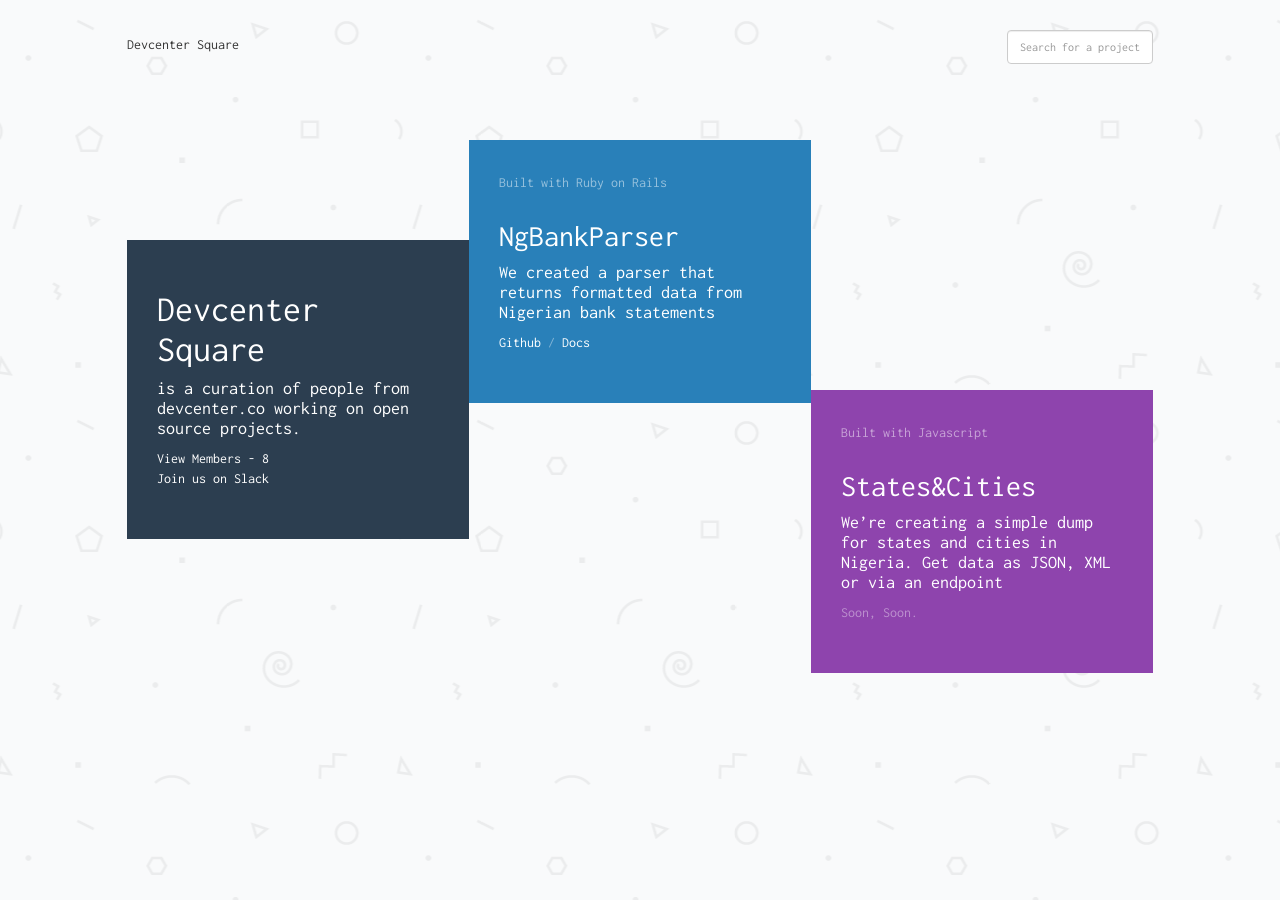
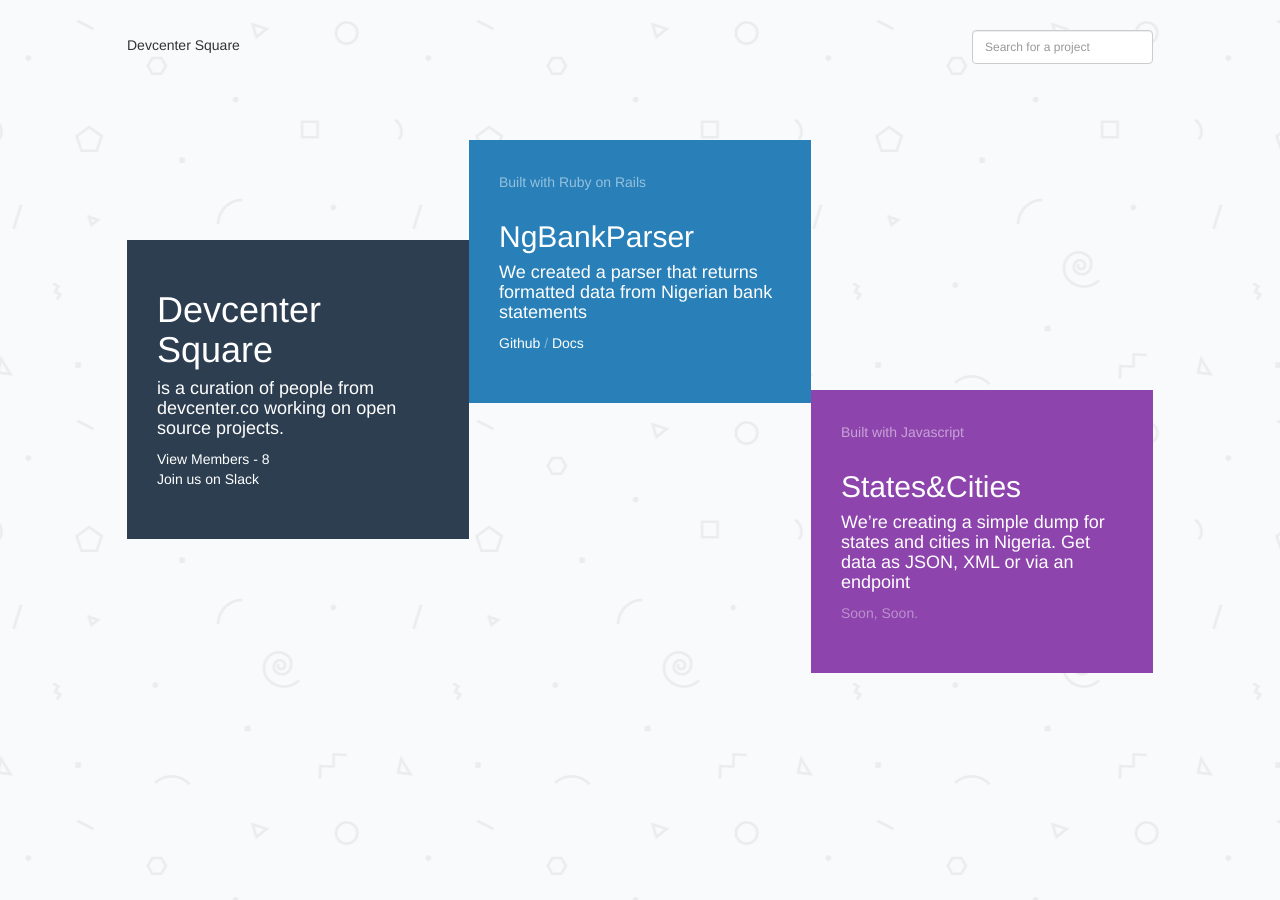
Before and after one commit to devcenter-square/devcenter-square.github.io, a Jekyll site: the page built from index.html, in a window 1280 px wide. Built offline with Jekyll 4.4.1, drawn with Linux system fonts in a browser that asks for light colours; some web fonts are replaced.

Commit message:
Changed font to hack

```diff
--- a/css/main.css
+++ b/css/main.css
@@ -1,4 +1,4 @@
-@import url(https://fonts.googleapis.com/css?family=Inconsolata:400,700);
+@import url(https://cdn.jsdelivr.net/font-hack/2.010/css/hack.min.css);
 /*! HTML5 Boilerplate v5.0 | MIT License | http://h5bp.com/ */
 *,
 *:before,
@@ -8,7 +8,7 @@
 html,
 body {
   height: 100%;
-  font-family: "Inconsolata", Helvetica, Helvetica Neue, Arial;
+  font-family: "Hack", Helvetica, Helvetica Neue, Arial;
   -webkit-font-smoothing: antialiased;
 }
 html {
--- a/css/main.less
+++ b/css/main.less
@@ -1,6 +1,5 @@
 /*! HTML5 Boilerplate v5.0 | MIT License | http://h5bp.com/ */
-@import url(https://fonts.googleapis.com/css?family=Inconsolata:400,700);
-
+@import url(https://cdn.jsdelivr.net/font-hack/2.010/css/hack.min.css);
 *,
 *:before,
 *:after {
@@ -9,7 +8,7 @@
 
 html, body {
     height: 100%;
-    font-family: "Inconsolata", Helvetica, Helvetica Neue, Arial;
+    font-family: "Hack", Helvetica, Helvetica Neue, Arial;
     -webkit-font-smoothing: antialiased;
 }
 
```
Also changed, not shown: css/main.min.css.
